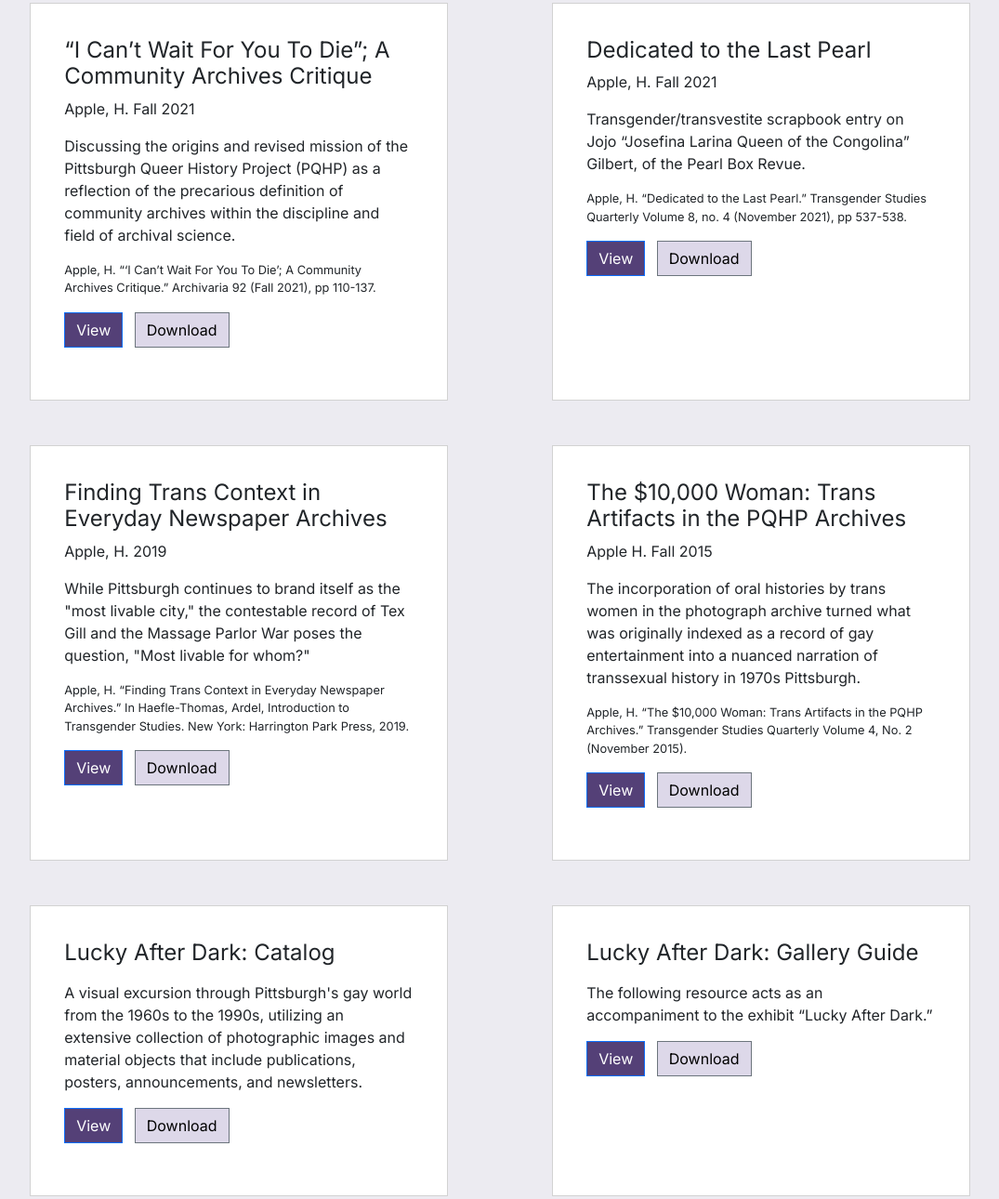
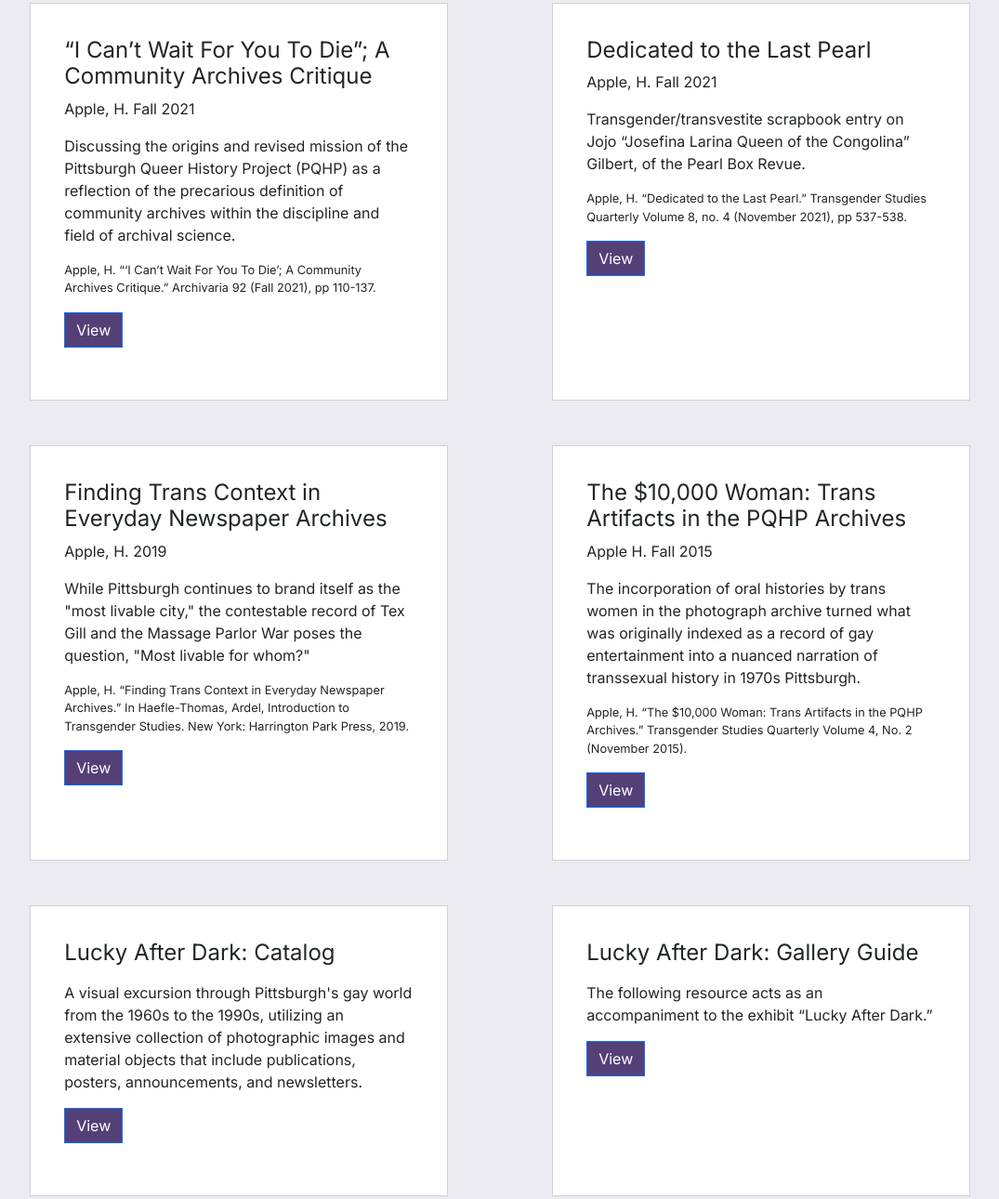
Before and after one commit to alouvr/pqhp, a plain HTML site: page publications.html in a window 1280 px wide. Shown: the part 294-1584 px from the top of the page at 93% size, without its empty margins (102-1177 px from the left). Drawn offline with nearby package versions, Linux system fonts and the light colour scheme.

```diff
--- a/publications.html
+++ b/publications.html
@@ -61,8 +61,8 @@
               Critique.” Archivaria 92 (Fall 2021), pp 110-137.</p>
             <a href="https://pittsburghqueerhistory.com/wp-content/uploads/2021/11/04_92.Apple_.pdf"
               class="btn btn-primary me-2">View</a>
-            <a href="pdfs/I Can't Wait For You To Die.pdf"
-              download="I Can't Wait For You To Die.pdf" class="btn btn-secondary">Download</a>
+            <!-- <a href="pdfs/I Can't Wait For You To Die.pdf" download="I Can't Wait For You To Die.pdf"
+              class="btn btn-secondary">Download</a> -->
           </div>
         </div>
       </div>
@@ -79,8 +79,7 @@
               8, no. 4 (November 2021), pp 537-538.</p>
             <a href="https://pittsburghqueerhistory.com/wp-content/uploads/2021/11/537apple.pdf"
               class="btn btn-primary me-2">View</a>
-            <a href="pdfs/Dedicated to the Last Pearl.pdf"
-              class="btn btn-secondary">Download</a>
+            <!-- <a href="pdfs/Dedicated to the Last Pearl.pdf" class="btn btn-secondary">Download</a> -->
           </div>
         </div>
       </div>
@@ -97,8 +96,8 @@
               Haefle-Thomas, Ardel, Introduction to Transgender Studies. New York: Harrington Park Press, 2019.</p>
             <a href="https://acrobat.adobe.com/id/urn:aaid:sc:VA6C2:febd2689-a2c6-4d83-82ad-c9ad30bfe35e"
               class="btn btn-primary me-2">View</a>
-            <a href="pdfs/Finding Trans Context in Everyday Newspaper Archives.pdf"
-              class="btn btn-secondary">Download</a>
+            <!-- <a href="pdfs/Finding Trans Context in Everyday Newspaper Archives.pdf"
+              class="btn btn-secondary">Download</a> -->
           </div>
         </div>
       </div>
@@ -116,8 +115,8 @@
               Transgender Studies Quarterly Volume 4, No. 2 (November 2015).</p>
             <a href="https://pittsburghqueerhistory.com/wp-content/uploads/2021/11/553Apple_10000woman.pdf"
               class="btn btn-primary me-2">View</a>
-            <a href="pdfs/The 10,000 Woman,Trans Artifacts in the PQHP Archives.pdf"
-              class="btn btn-secondary">Download</a>
+            <!-- <a href="pdfs/The 10,000 Woman,Trans Artifacts in the PQHP Archives.pdf"
+              class="btn btn-secondary">Download</a> -->
           </div>
         </div>
       </div>
@@ -134,7 +133,7 @@
             <p class="card-text citation"></p>
             <a href="https://pittsburghqueerhistory.com/wp-content/uploads/2023/05/lucky-after-dark-catalog.pdf"
               class="btn btn-primary me-2">View</a>
-            <a href="pdfs/Lucky After Dark Catalog.pdf" class="btn btn-secondary">Download</a>
+            <!-- <a href="pdfs/Lucky After Dark Catalog.pdf" class="btn btn-secondary">Download</a> -->
           </div>
         </div>
       </div>
@@ -148,8 +147,7 @@
             <p class="card-text">The following resource acts as an accompaniment to the exhibit “Lucky After Dark.”</p>
             <p class="card-text citation"></p>
             <a href="" class="btn btn-primary me-2">View</a>
-            <a href="pdfs/Lucky After Dark Gallery Guide.pdf"
-              class="btn btn-secondary">Download</a>
+            <!-- <a href="pdfs/Lucky After Dark Gallery Guide.pdf" class="btn btn-secondary">Download</a> -->
           </div>
         </div>
       </div>
```
Also changed, not shown: digital_archive.html (+1 -1 lines), 1 other file.
